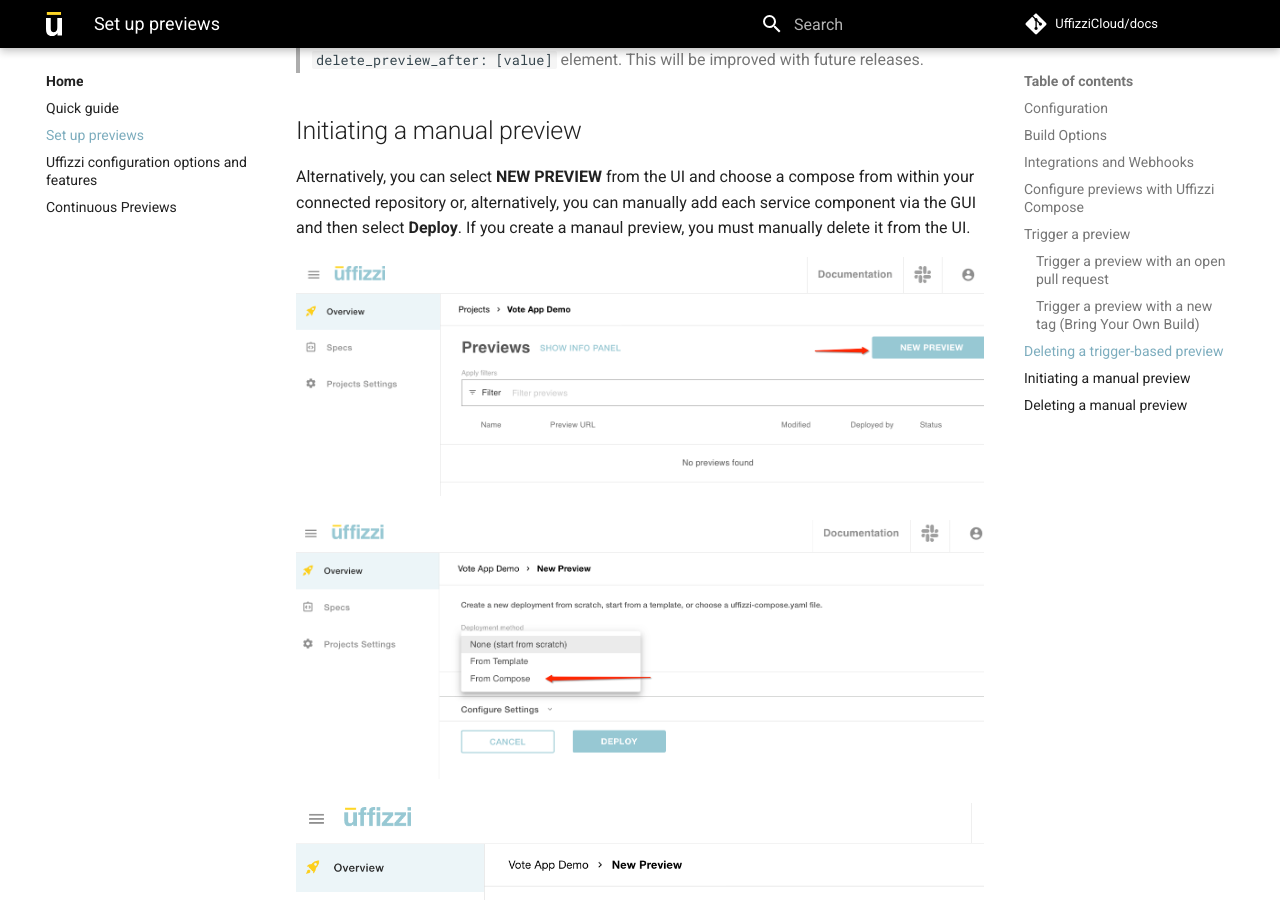
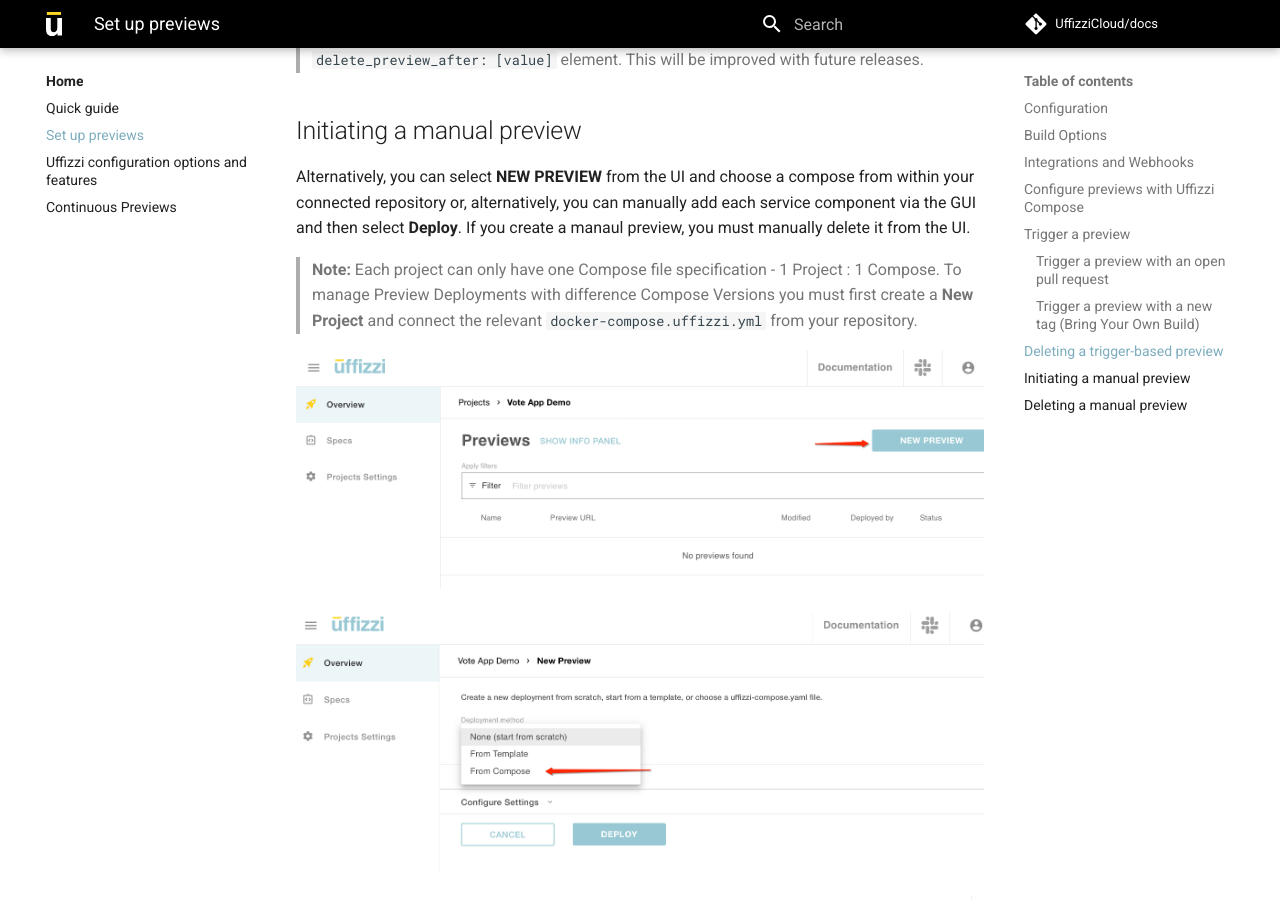
Before and after one commit to UffizziCloud/docs, an MkDocs documentation site: the page built from docs/set-up-previews.md, in a window 1280 px wide and 900 px high, scrolled down 5363 px. Built offline with MkDocs 1.6.1 and Material for MkDocs 9.7.7, drawn with Linux system fonts in a browser that asks for light colours; comment, search, counter and statistics services are not loaded.

Commit message:
Update set-up-previews.md

```diff
--- a/docs/set-up-previews.md
+++ b/docs/set-up-previews.md
@@ -89,6 +89,8 @@
 
 Alternatively, you can select **NEW PREVIEW** from the UI and choose a compose from within your connected repository or, alternatively, you can manually add each service component via the GUI and then select **Deploy**.  If you create a manaul preview, you must manually delete it from the UI.
 
+>**Note:** Each project can only have one Compose file specification - 1 Project : 1 Compose.  To manage Preview Deployments with difference Compose Versions you must first create a **New Project** and connect the relevant `docker-compose.uffizzi.yml` from your repository.
+
 ![Screenshot](assets/images/compose-two.png)
 
 ![Screenshot](assets/images/compose-three.png)
```
